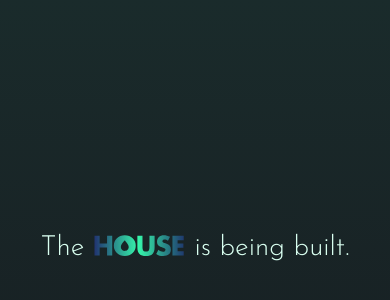
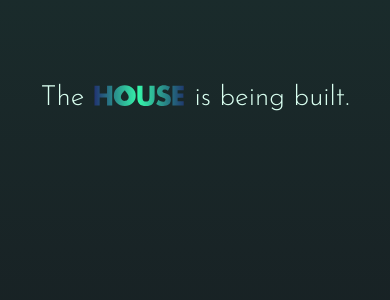
Before and after one commit to robonexx/liquidity-house, a Next.js app: page / in a window 390 px wide. Shown: the part 174-474 px from the top of the page. Built offline with nearby package versions, Linux system fonts and the light colour scheme.

Commit message:
lh update position on tab and mobile

```diff
--- a/src/app/page.module.css
+++ /dev/null
@@ -1,7 +0,0 @@
-.main {
-  width: 100%;
-  height: 100vh;
-  display: grid;
-  place-content: center;
-  background: linear-gradient(to bottom, #1B302F, #16181D);
-}
--- /dev/null
+++ b/src/app/page.module.scss
@@ -0,0 +1,19 @@
+.main {
+  width: 100%;
+  height: 100vh;
+  display: grid;
+  place-content: center;
+  background: linear-gradient(to bottom, #1B302F, #16181D);
+
+  section {
+    margin-bottom: 300px;
+
+    @media (min-width: 768px) {
+      margin-bottom: 200px;
+     }
+
+     @media (min-width:1200px) {
+      margin-bottom: 0px;
+     }
+  }
+}
--- a/src/app/page.tsx
+++ b/src/app/page.tsx
@@ -1,11 +1,13 @@
-import Image from "next/image";
-import styles from "./page.module.css";
-import LiquidityHouse from "@/components/LiquidityHouse";
+import Image from 'next/image';
+import styles from './page.module.scss';
+import LiquidityHouse from '@/components/LiquidityHouse';
 
 export default function Home() {
   return (
     <main className={styles.main}>
-    <LiquidityHouse />
+      <section>
+        <LiquidityHouse />
+      </section>
     </main>
   );
 }
```
